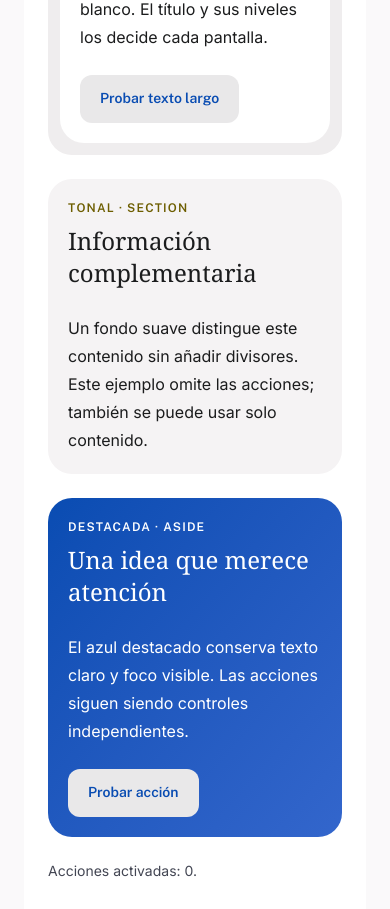
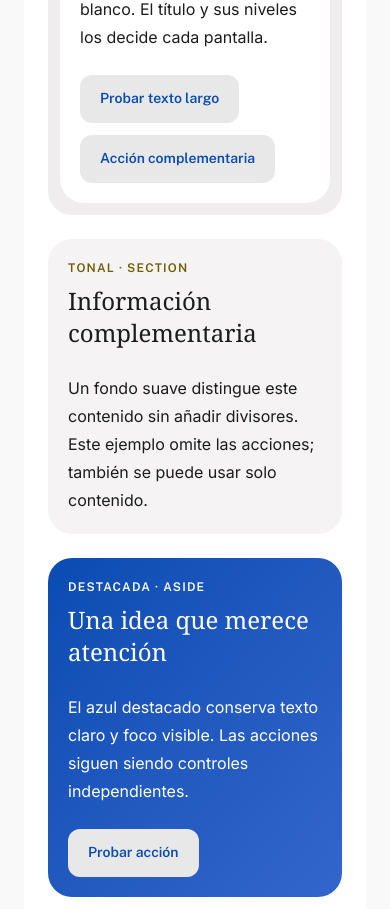
Before and after one commit to manromero/my-clinics, a Next.js app: page /components/surface in a window 390 px wide. Shown: the part 1052-1961 px from the top of the page. Built offline with nearby package versions, Linux system fonts and the light colour scheme.

Commit message:
feat: demonstrate responsive Surface action wrapping

```diff
--- a/src/app/components/surface/surface-specimen.tsx
+++ b/src/app/components/surface/surface-specimen.tsx
@@ -28,6 +28,7 @@ export function SurfaceSpecimen() {
             </>
           }
           actions={
+            <>
               <Button
                 variant="secondary"
                 aria-expanded={expanded}
@@ -36,6 +37,10 @@ export function SurfaceSpecimen() {
               >
                 {expanded ? "Mostrar texto breve" : "Probar texto largo"}
               </Button>
+              <Button variant="secondary" onClick={() => setCount(count + 1)}>
+                Acción complementaria
+              </Button>
+            </>
           }
         >
           <p id="surface-long-content" className="leading-7">
```
Lines whose indentation alone changed are shown as unchanged.
